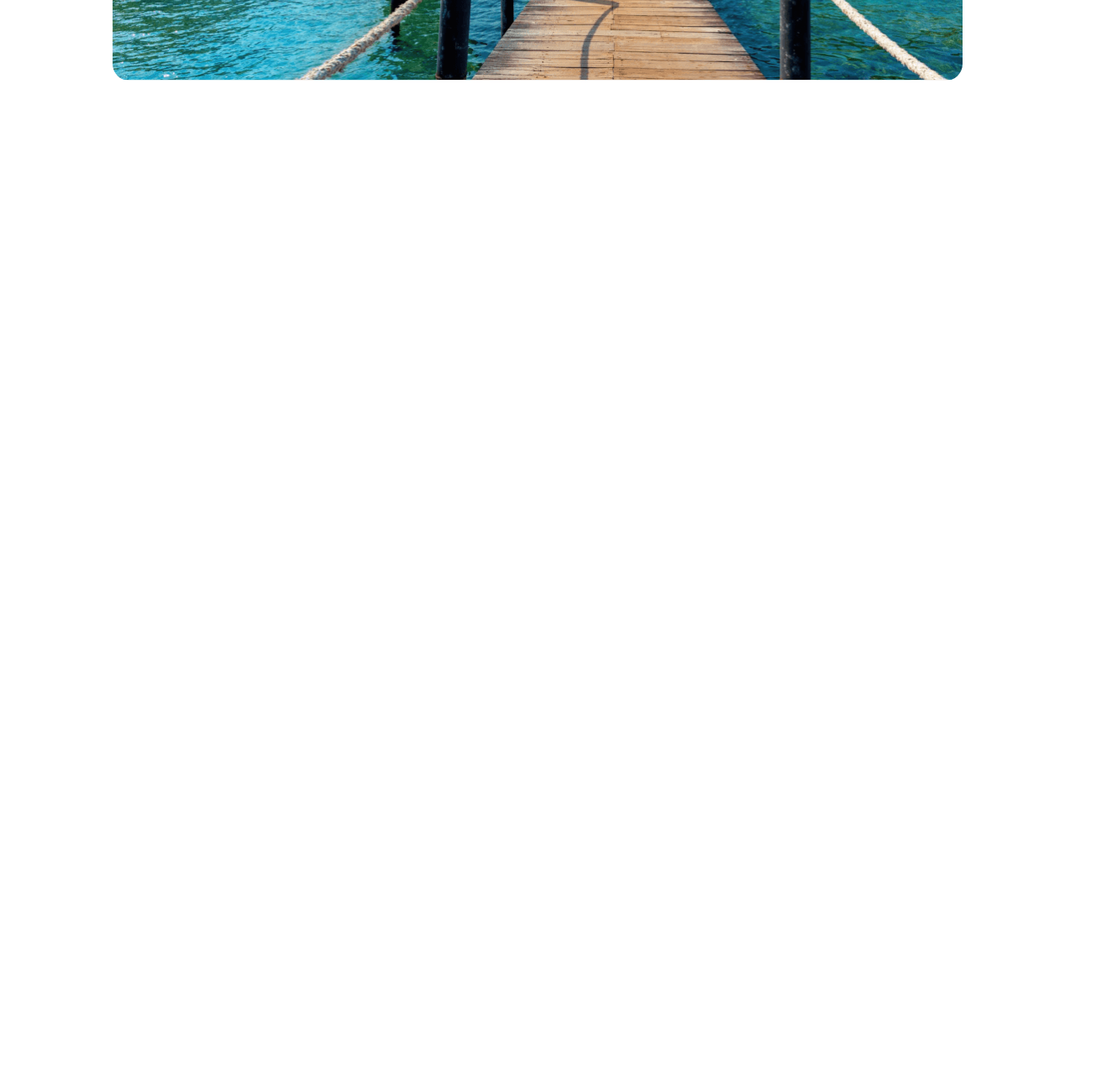
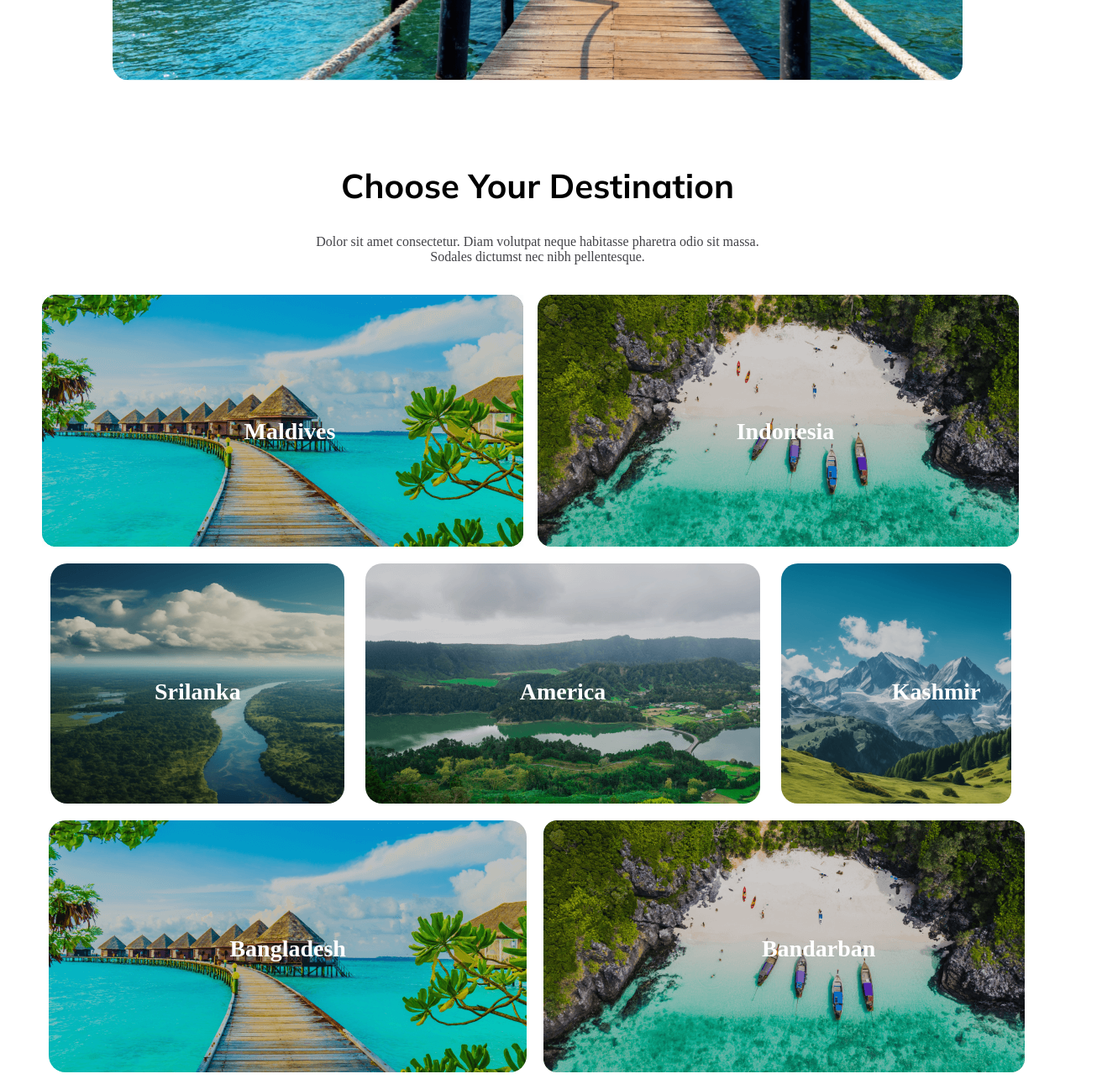
Before and after one commit to sobuj277/assaignment-2, a plain HTML site: page index.html in a window 1280 px wide. Shown: the part 529-1814 px from the top of the page at 84% size, 1312 px wide, since content can reach past the window. Before the commit the page ends 800 px from the top, so only its background shows below. Drawn offline with Linux system fonts and the light colour scheme; a web font is replaced by a local one.

Commit message:
Destination Section Added

```diff
--- a/css/style.css
+++ b/css/style.css
@@ -75,7 +75,158 @@ nav{
 .header_input{
     display: flex;
     justify-content: center;
-    width: 8header_input00px;
     height: 84px;
     background-color: #FFFFFF;
 }
+
+.destination_section{
+    margin-top: 100px;
+}
+
+.destination_title h1{
+    text-align: center;
+    font-size: 40px;
+    font-family: mulish;
+    font-weight: bold;
+}
+
+.destination_title p{
+    text-align: center;
+    font-size: 16px;
+    color: #424247;
+    padding-bottom: 20px;
+}
+
+.image_section_top{
+    width: 100%;
+    display: flex;
+    justify-content: center;
+}
+
+.image_section_top_left{
+    background: url(../img/Rectangle\ 5.png);
+    background-repeat: no-repeat;
+    width: 570px;
+    height: 300px;
+    padding: 10px;
+}
+
+.image_section_top_left h4{
+    text-align: center;
+    padding-top: 100px;
+    color: #FFFFFF;
+    font-size: 28px;
+}
+
+.image_section_top_right{
+    background: url(../img/Rectangle\ 8.png);
+    background-repeat: no-repeat;
+    padding: 10px;
+    width: 570px;
+    height: 300px;
+}
+
+.image_section_top_right h4{
+    text-align: center;
+    padding-top: 100px;
+    color: #FFFFFF;
+    font-size: 28px;
+}
+
+
+.image_section_middle{
+    width: 100%;
+    display: flex;
+    justify-content: space-around;
+    margin-left: 40px;
+}
+
+.image_section_bottom{
+    width: 100%;
+    display: flex;
+    justify-content: center;
+}
+
+.image_section_middle_left{
+    background: url(../img/Rectangle\ 11.png);
+    background-repeat: no-repeat;
+    border-radius: 20px;
+    width: 350px;
+    height: 286px;
+}
+
+.image_section_middle_left h4{
+    text-align: center;
+    padding-top: 100px;
+    color: #FFFFFF;
+    font-size: 28px;
+}
+
+.image_section_middle_middle{
+    background: url(../img/Rectangle\ 10.png);
+    background-repeat: no-repeat;
+    border-radius: 20px;
+    width: 470px;
+    height: 286px;
+}
+
+.image_section_middle_middle h4{
+    text-align: center;
+    padding-top: 100px;
+    color: #FFFFFF;
+    font-size: 28px;
+}
+
+.image_section_middle_right{
+    background: url(../img/Rectangle\ 9.png);
+    background-repeat: no-repeat;
+    border-radius: 20px;
+    width: 370px;
+    height: 286px;
+}
+
+.image_section_middle_right h4{
+    text-align: center;
+    padding-top: 100px;
+    color: #FFFFFF;
+    font-size: 28px;
+}
+
+.image_section_bottom{
+    width: 100%;
+    display: flex;
+    margin-top: 20px;
+    justify-content: space-around;
+    margin-left: 30px;
+}
+
+.image_section_buttom_left{
+    background: url(../img/Rectangle\ 5.png);
+    background-repeat: no-repeat;
+    border-radius: 20px;
+    margin-left: 20px;
+    width: 600px;
+    height: 300px;
+}
+
+.image_section_buttom_left h4{
+    text-align: center;
+    padding-top: 100px;
+    color: #FFFFFF;
+    font-size: 28px;
+}
+
+.image_section_buttom_right{
+    background: url(../img/Rectangle\ 8.png);
+    background-repeat: no-repeat;
+    margin-left: 20px;
+    width: 690px;
+    height: 300px;
+}
+
+.image_section_buttom_right h4{
+    text-align: center;
+    padding-top: 100px;
+    color: #FFFFFF;
+    font-size: 28px;
+}
--- a/index.html
+++ b/index.html
@@ -55,5 +55,45 @@
             </div>
         </section>
     </header>
+
+    <!-- Start Destination Section -->
+    <section>
+        <div class="destination_section">
+            <div class="destination_title">
+                <h1>Choose Your Destination</h1>
+                <p>Dolor sit amet consectetur. Diam volutpat neque habitasse pharetra odio sit massa. <br> Sodales dictumst nec nibh pellentesque.</p>
+            </div>
+            <div class="image_section">
+                <div class="image_section_top">
+                    <div class="image_section_top_left">
+                        <h4>Maldives</h4>
+                    </div>
+                    <div class="image_section_top_right">
+                        <h4>Indonesia</h4>
+                    </div>
+                </div>
+                <div class="image_section_middle">
+                    <div class="image_section_middle_left">
+                        <h4>Srilanka</h4>
+                    </div>
+                    <div class="image_section_middle_middle">
+                        <h4>America</h4>
+                    </div>
+                    <div class="image_section_middle_right">
+                        <h4>Kashmir</h4>
+                    </div>
+                </div>
+                <div class="image_section_bottom">
+                    <div class="image_section_buttom_left">
+                        <h4>Bangladesh</h4>
+                    </div>
+                    <div class="image_section_buttom_right">
+                        <h4>Bandarban</h4>
+                    </div>
+                </div>
+            </div>
+        </div>
+    </section>
+    <!-- End Destination Section -->
 </body>
 </html>
```
